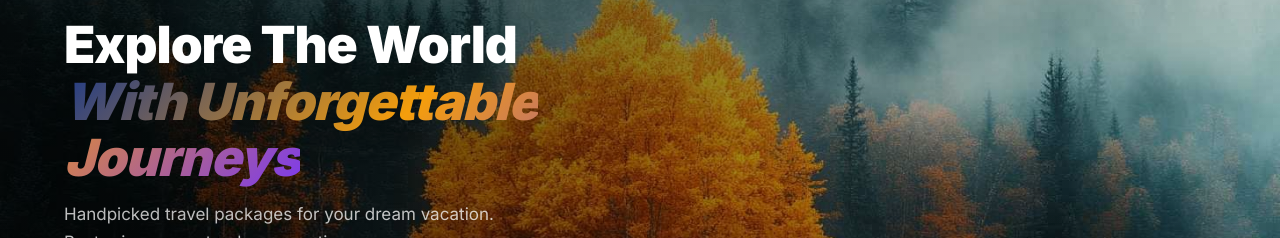
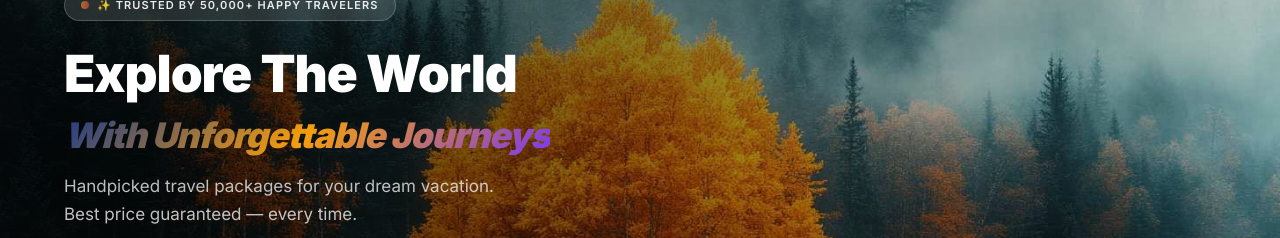
Before and after one commit to Rajesh81704/trip-tour-frontend, a Next.js app: page / in a window 1280 px wide. Shown: the part 168-406 px from the top of the page. Built offline with nearby package versions, Linux system fonts and the light colour scheme; no server answers.

Commit message:
style: reduce font size of 'With Unforgettable Journeys' subtitle in hero

```diff
--- a/src/components/home/Hero.tsx
+++ b/src/components/home/Hero.tsx
@@ -52,7 +52,7 @@ export const Hero = () => {
                 style={{ fontSize: "clamp(2.0rem, 4.5vw, 3.2rem)" }}
               >
                 Explore The World<br />
-                <span className="text-gradient-premium italic">
+                <span className="text-gradient-premium italic" style={{ fontSize: "clamp(1.4rem, 3.2vw, 2.2rem)" }}>
                   With Unforgettable Journeys
                 </span>
               </h1>
```
